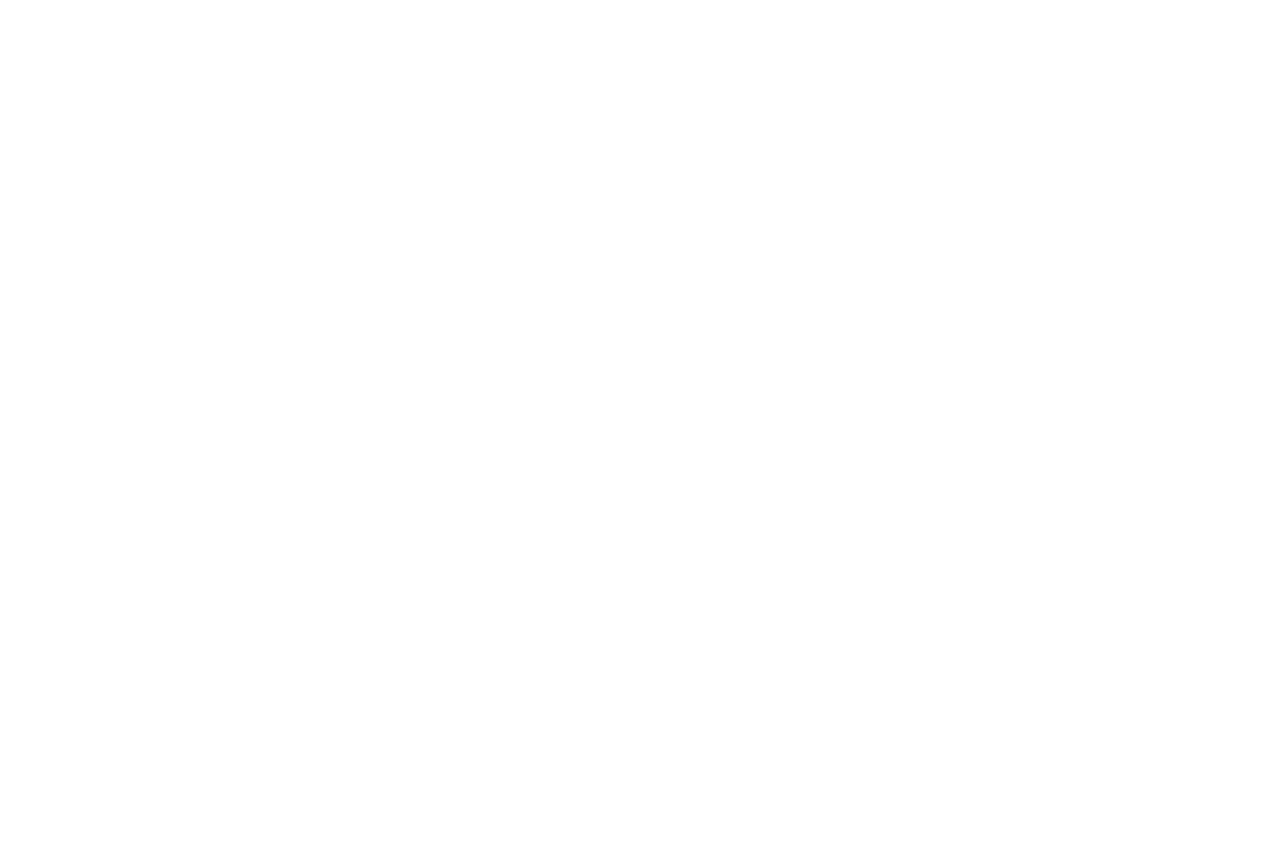
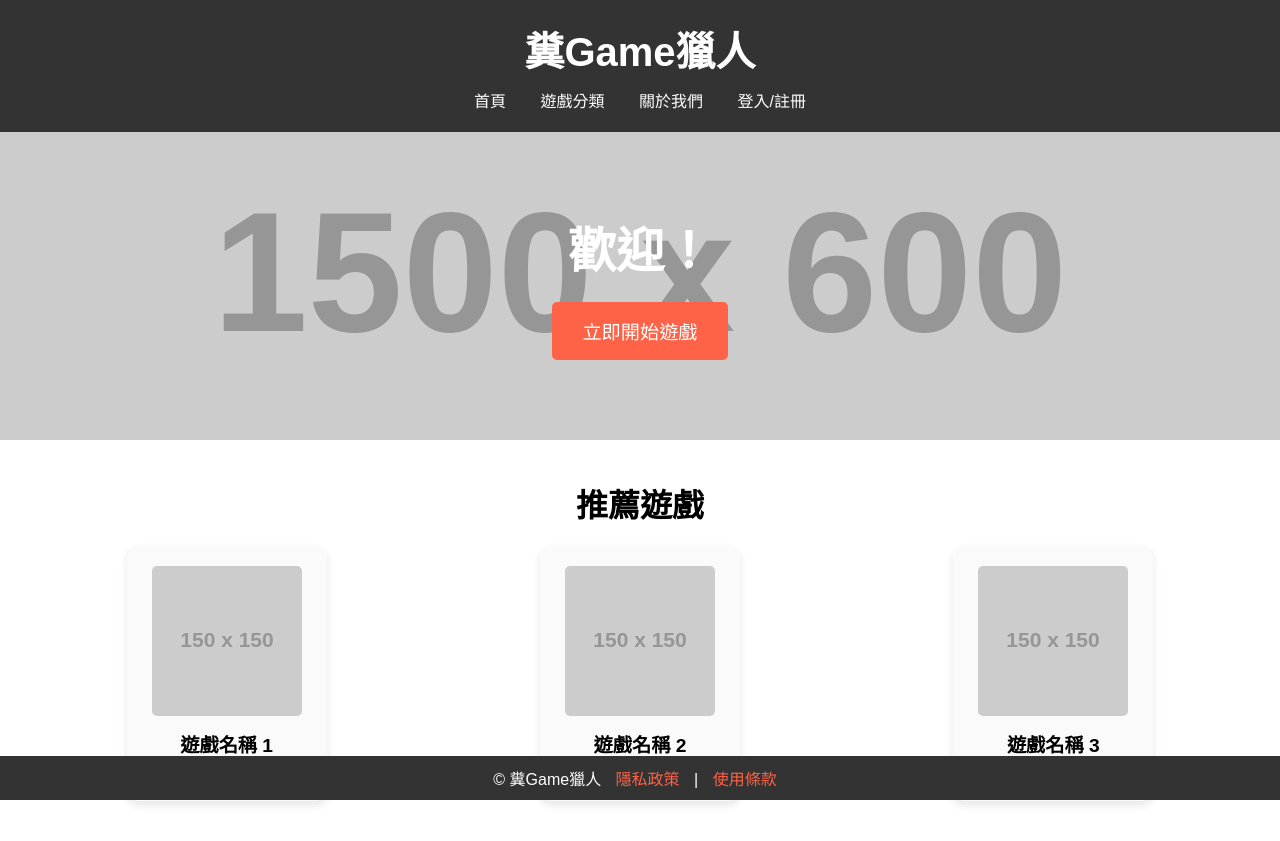
Before and after one commit to Yanagi-0912/weblesson_maindesign, a plain HTML site: page homepage.html in a window 1280 px wide. Before the commit the page ends 800 px from the top, so only its background shows below. Drawn offline with Linux system fonts and the light colour scheme; placeholder pictures from the web are drawn by us.

Commit message:
首頁草稿

```diff
--- /dev/null
+++ b/homepage.css
@@ -0,0 +1,147 @@
+/* Reset some default styling */
+* {
+    margin: 0;
+    padding: 0;
+    box-sizing: border-box;
+}
+
+body {
+    font-family: Arial, sans-serif;
+    background-color: #f4f4f4;
+}
+
+/* Header */
+header {
+    background-color: #333;
+    color: white;
+    padding: 20px;
+    text-align: center;
+}
+
+header h1 {
+    margin: 0;
+    font-size: 2.5rem;
+}
+
+nav {
+    margin-top: 10px;
+}
+
+nav a {
+    color: white;
+    margin: 0 15px;
+    text-decoration: none;
+    font-size: 1rem;
+}
+
+nav a:hover {
+    text-decoration: underline;
+}
+
+/* Hero Section */
+.hero {
+    background: url('https://via.placeholder.com/1500x600') no-repeat center center;
+    background-size: cover;
+    color: white;
+    text-align: center;
+    padding: 80px 20px;
+}
+
+.hero h2 {
+    font-size: 3rem;
+    margin: 0;
+}
+
+.hero button {
+    background-color: #ff6347;
+    color: white;
+    border: none;
+    padding: 15px 30px;
+    font-size: 1.2rem;
+    cursor: pointer;
+    border-radius: 5px;
+    margin-top: 20px;
+}
+
+.hero button:hover {
+    background-color: #ff4500;
+}
+
+/* Game Categories */
+.categories {
+    display: flex;
+    justify-content: space-around;
+    margin: 50px 0;
+}
+
+.category {
+    text-align: center;
+    background-color: #fff;
+    border: 1px solid #ddd;
+    padding: 20px;
+    width: 150px;
+    border-radius: 10px;
+    box-shadow: 0 4px 8px rgba(0, 0, 0, 0.1);
+}
+
+.category h3 {
+    font-size: 1.5rem;
+    margin-bottom: 15px;
+}
+
+/* Recommended Games */
+.recommended {
+    background-color: #fff;
+    padding: 40px 20px;
+    text-align: center;
+}
+
+.recommended h2 {
+    font-size: 2rem;
+    margin-bottom: 20px;
+}
+
+.game-list {
+    display: flex;
+    justify-content: space-around;
+}
+
+.game-item {
+    background-color: #fafafa;
+    padding: 20px;
+    width: 200px;
+    border-radius: 10px;
+    text-align: center;
+    box-shadow: 0 4px 8px rgba(0, 0, 0, 0.1);
+}
+
+.game-item img {
+    max-width: 100%;
+    border-radius: 5px;
+}
+
+.game-item h4 {
+    margin-top: 10px;
+    font-size: 1.2rem;
+}
+
+/* Footer */
+footer {
+    background-color: #333;
+    color: white;
+    text-align: center;
+    padding: 10px;
+    position: fixed;
+    bottom: 0;
+    width: 100%;
+}
+
+footer a {
+    color: #ff6347;
+    text-decoration: none;
+    margin: 0 10px;
+}
+
+footer a:hover {
+    text-decoration: underline;
+}
--- a/homepage.html
+++ b/homepage.html
@@ -1,11 +1,54 @@
 <!DOCTYPE html>
-<html lang="en">
+<html lang="zh-TW">
 <head>
     <meta charset="UTF-8">
     <meta name="viewport" content="width=device-width, initial-scale=1.0">
-    <title>Document</title>
+    <title>糞Game獵人</title>
+    <link rel="stylesheet" href="homepage.css">  <!-- 引入CSS文件 -->
 </head>
 <body>
+    <header>
+        <h1>糞Game獵人</h1>
+        <nav>
+            <a href="#">首頁</a>
+            <a href="#">遊戲分類</a>
+            <a href="#">關於我們</a>
+            <a href="#">登入/註冊</a>
+        </nav>
+    </header>
 
+    <!-- Hero Section -->
+    <section class="hero">
+        <h2>歡迎！</h2>
+        <button id="startGameButton">立即開始遊戲</button>
+    </section>
+
+    <!-- Recommended Games -->
+    <section class="recommended">
+        <h2>推薦遊戲</h2>
+        <div class="game-list">
+            <div class="game-item">
+                <img src="https://via.placeholder.com/150" alt="Game 1">
+                <h4>遊戲名稱 1</h4>
+                <button>開始遊戲</button>
+            </div>
+            <div class="game-item">
+                <img src="https://via.placeholder.com/150" alt="Game 2">
+                <h4>遊戲名稱 2</h4>
+                <button>開始遊戲</button>
+            </div>
+            <div class="game-item">
+                <img src="https://via.placeholder.com/150" alt="Game 3">
+                <h4>遊戲名稱 3</h4>
+                <button>開始遊戲</button>
+            </div>
+        </div>
+    </section>
+
+    <footer>
+        <p>&copy; 糞Game獵人 <a href="privacy.html">隱私政策</a> | <a href="TermsOfUse.html">使用條款</a></p>
+    </footer>
+
+    <script src="homepage.js"></script>
 </body>
 </html>
--- /dev/null
+++ b/homepage.js
@@ -0,0 +1,4 @@
+// 確保當用戶點擊 "立即開始遊戲" 按鈕時執行某個操作
+document.getElementById('startGameButton').addEventListener('click', function() {
+    alert('遊戲即將開始！');
+});
```
Also changed, not shown: TermsOfUse.html (added, +56 -0 lines), privacy.html (added, +64 -0 lines).
